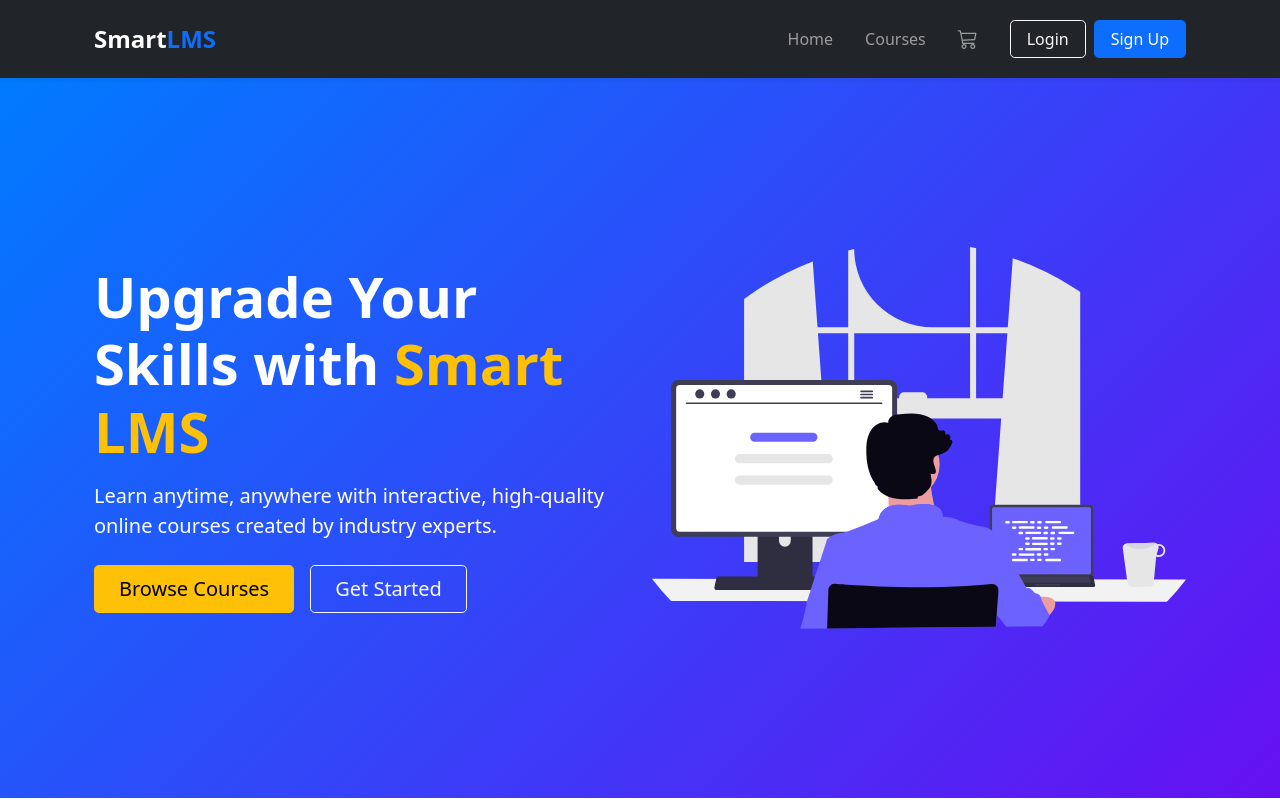
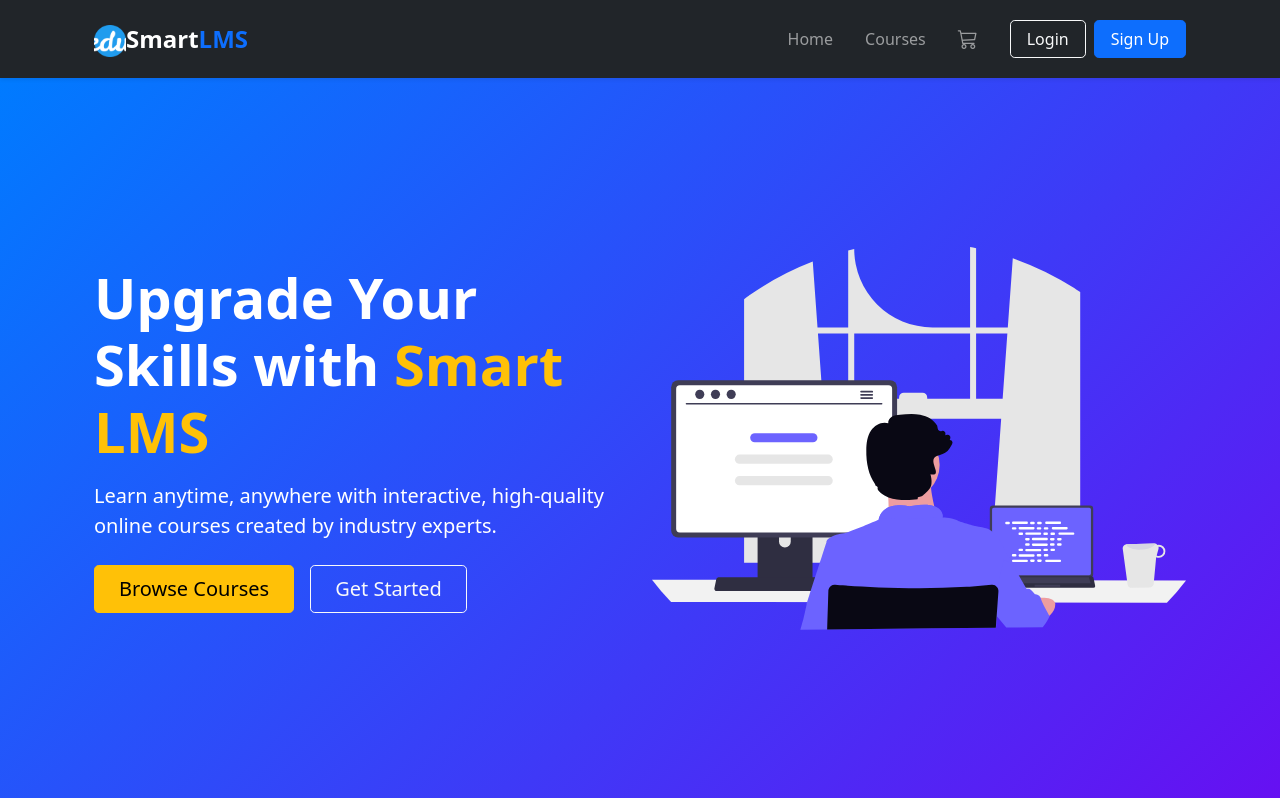
Before and after one commit to AkashGiri03/Smart-LMS, a React (Vite) app in the folder frontend/: page / in a window 1280 px wide. Shown: the top 800 px of the page. Built offline with nearby package versions, Linux system fonts and the light colour scheme; no server answers.

Commit message:
Update Navbar.jsx

```diff
--- a/frontend/src/components/layouts/Navbar.jsx
+++ b/frontend/src/components/layouts/Navbar.jsx
@@ -21,6 +21,7 @@ export default function Navbar() {
       <div className="container">
         {/* Brand */}
         <Link className="navbar-brand fw-bold fs-4" to="/">
+          <img src="/logo2.png" alt="SmartLMS Logo" height="32" />
           Smart<span className="text-primary">LMS</span>
         </Link>
 
```
